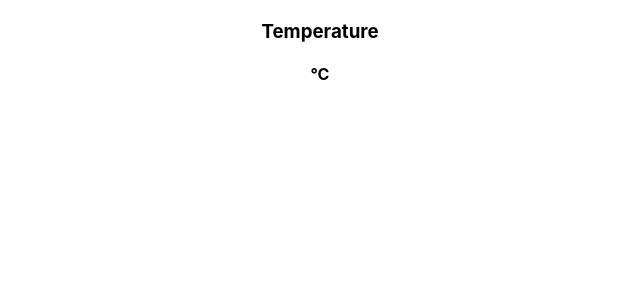
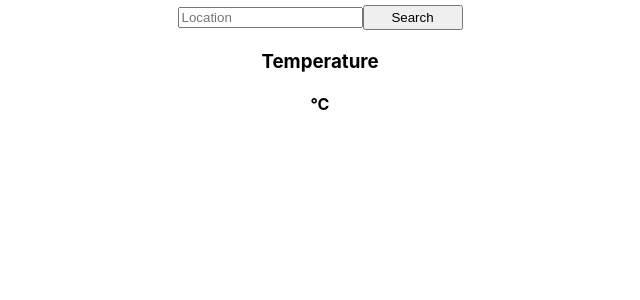
Before and after one commit to mhdphp/weather_app_react, a React (Create React App) app: page / in a window 1280 px wide. Shown: the top 300 px of the page, without its empty margins (320-960 px from the left). Built offline with nearby package versions, Linux system fonts and the light colour scheme; no server answers.

Commit message:
Finalizing the functional part of the App, remains styling to be done

```diff
--- a/src/App.js
+++ b/src/App.js
@@ -13,7 +13,7 @@ import axios from 'axios';
 // useEffect hook tells our component app to do something after rendering
 function App() {
 
-  // State hook
+  const [searchCity, setSearchCity] = useState('');
   const [allData, setAllData] = useState({
     city: '',
     country: '',
@@ -30,15 +30,14 @@ function App() {
 
   // https://home.openweathermap.org/api_keys
   const fetchData = async(city) => {
-
     try {
-      const APIKEY = '73cd9a5978e2edb36b1237edec6cf8c9';
-      const city = 'Atlanta'; // for testing purposes
+      const APIKEY = 'f4cb376402cd28c59710ba837efd856f';
+      //const city = 'Bucuresti'; // for testing purposes
       // axios is a library which will allow to make requests to the server / database
       const result = await axios.get(`https://api.openweathermap.org/data/2.5/weather?q=${city}&appid=${APIKEY}&units=metric`);
 
       // let Ctemp = Math.round(result.data.main.temp - 273.15); // conver temperature to Celsius
-      let Ctemp = Math.round(result.data.main.temp*10)/10; // round 1
+      let Ctemp = Math.round(result.data.main.temp*10)/10; // round 1 decimal
       //Ctemp = String(Ctemp) + "C"; // convert Ctemp to string
 
       await setAllData({
@@ -51,19 +50,37 @@ function App() {
     }
   }
 
+  const handleSubmit = (event) => {
+    console.log(searchCity);
+    event.preventDefault();
+    fetchData(searchCity);
+  }
+
+  const handleChange = (event) => {
+    event.preventDefault();
+    setSearchCity(event.target.value);
+  }
+
+
   return (
     // section tag in react
     // main tag for the main build
     <main>
       <div className="App">
-            {console.log('This is a test',
-                  allData.city, allData.country, allData.temperature)}
+        <div>
+          <form onSubmit={handleSubmit}>
+            <input type='text' name='city' placeholder='Location' value={searchCity} onChange={handleChange} />
+            <button for='city' style={{width:'100px', height:'25px', marginTop:'5px'}}>Search</button>
+          </form>
+        </div>
+
         <section>
           <h1>{allData.city}</h1>
           <h2>{allData.country}</h2>
           <h3>Temperature</h3>
           <h4>{allData.temperature} °C</h4>
         </section>
+
       </div>
 
     </main>
```
